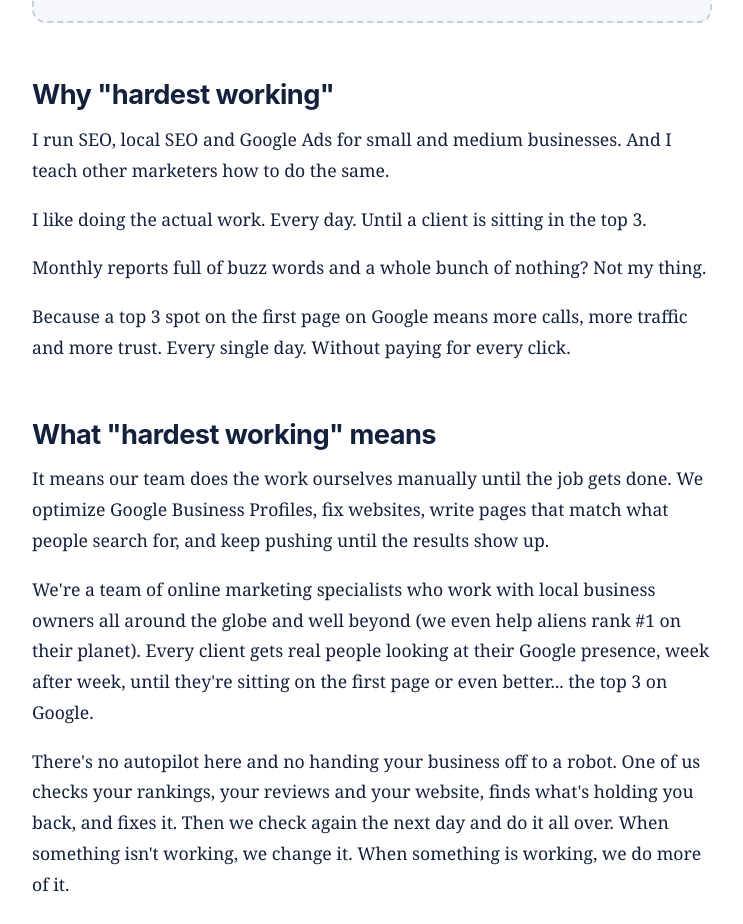
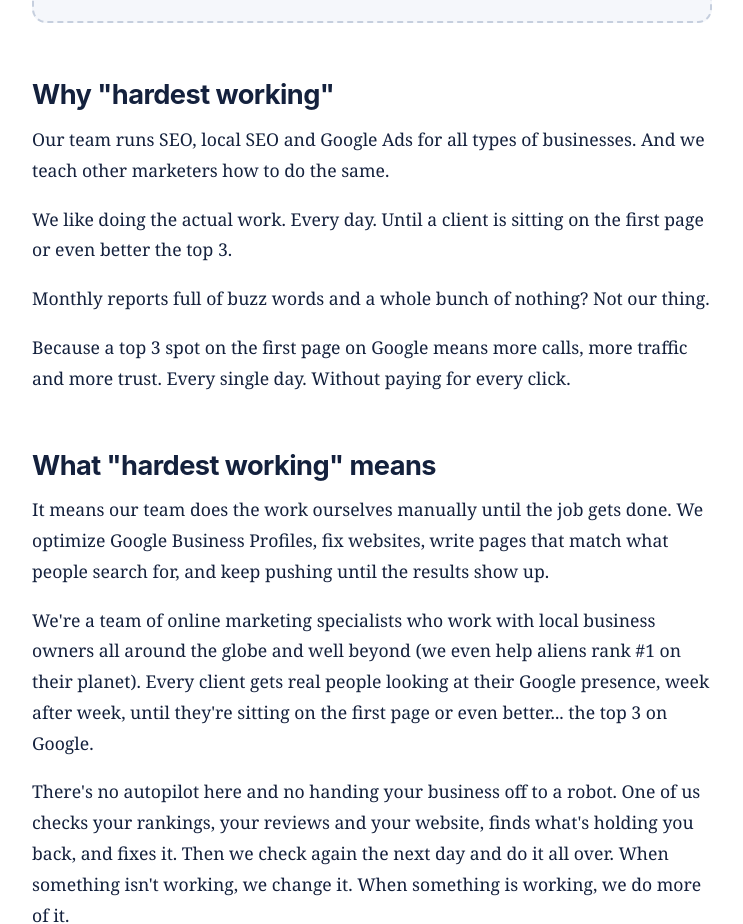
Before and after one commit to GrantsResults/cornelius-seo, a plain HTML site: page public/index.html in a window 1280 px wide. Shown: the part 1300-2224 px from the top of the page, without its empty margins (268-1011 px from the left). Drawn offline with Linux system fonts and the light colour scheme.

Commit message:
Switch Why hardest working section to team voice
Updated text to reflect team efforts in SEO and marketing.

```diff
--- a/public/index.html
+++ b/public/index.html
@@ -105,9 +105,9 @@
   </div>
 
   <h2>Why "hardest working"</h2>
-  <p>I run SEO, local SEO and Google Ads for small and medium businesses. And I teach other marketers how to do the same.</p>
-  <p>I like doing the actual work. Every day. Until a client is sitting in the top 3.</p>
-  <p>Monthly reports full of buzz words and a whole bunch of nothing? Not my thing.</p>
+  <p>Our team runs SEO, local SEO and Google Ads for all types of businesses. And we teach other marketers how to do the same.</p>
+  <p>We like doing the actual work. Every day. Until a client is sitting on the first page or even better the top 3.</p>
+  <p>Monthly reports full of buzz words and a whole bunch of nothing? Not our thing.</p>
   <p>Because a top 3 spot on the first page on Google means more calls, more traffic and more trust. Every single day. Without paying for every click.</p>
 
   <h2>What "hardest working" means</h2>
```
